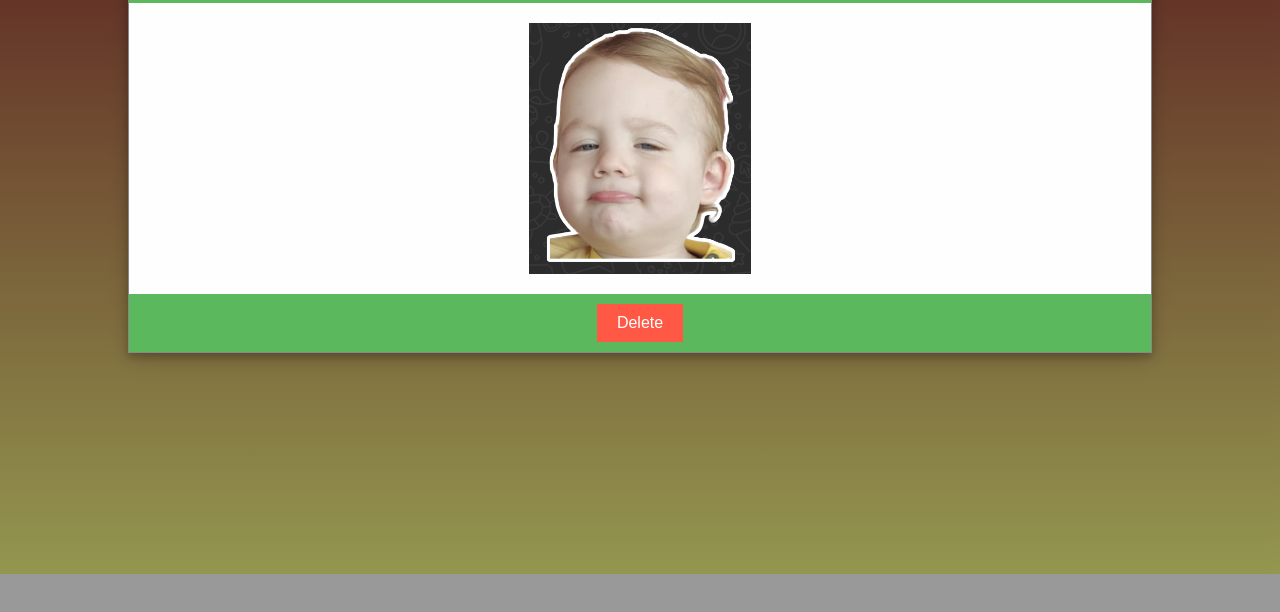
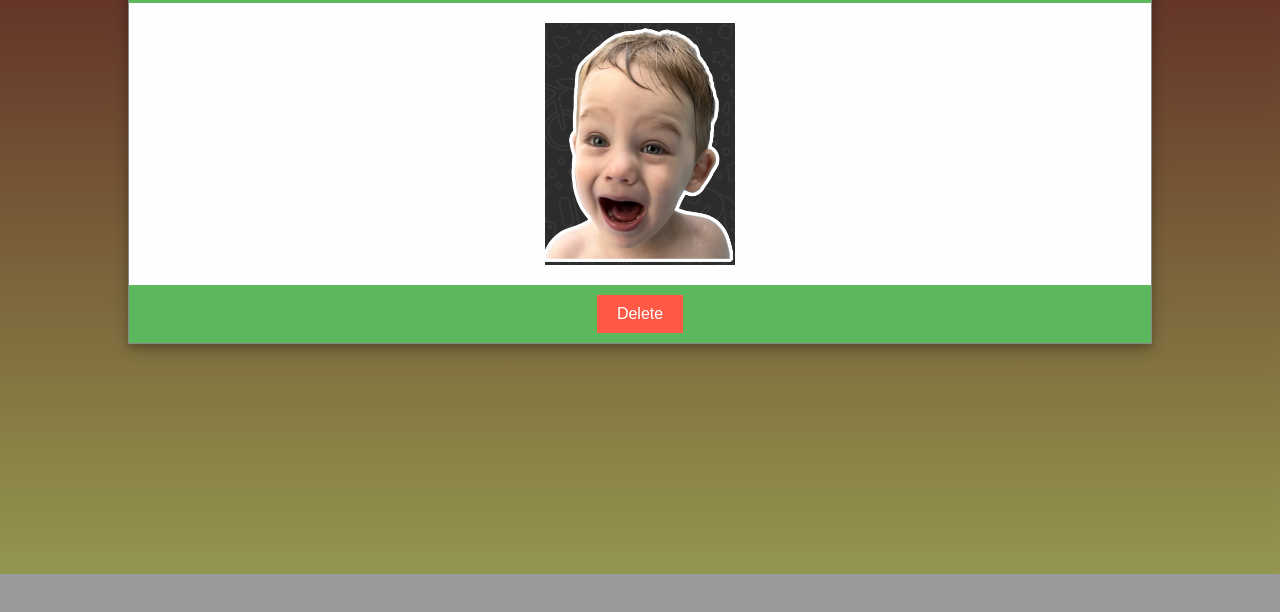
Before and after one commit to ViktorTheFirst/shopping-list, a plain HTML site: page front/index.html in a window 1280 px wide. Both pictures are taken after a click on the button "Delete List". Shown: the part 146-758 px from the top of the page. Drawn offline with Linux system fonts and the light colour scheme; no server answers.

Commit message:
randomised 3 images

```diff
--- a/front/index.html
+++ b/front/index.html
@@ -44,7 +44,7 @@
           <h2>Delete list?</h2>
         </div>
         <div class="modal-body">
-          <img src="images/kuzmin.png" alt="kuzmin" />
+          <img id="kuzmin-img" src="images/kuzmin.png" alt="kuzmin" />
         </div>
         <div class="modal-footer">
           <button id="confirm-delete-btn">Delete</button>
--- a/front/script.js
+++ b/front/script.js
@@ -6,6 +6,7 @@ const deleteListBtn = document.getElementById('delete-list-btn');
 const confirmDeleteListBtn = document.getElementById('confirm-delete-btn');
 const refreshBtn = document.getElementById('refresh-btn');
 const modal = document.getElementById('myModal');
+const kuzminImage = document.getElementById('kuzmin-img');
 const closeIcon = document.getElementsByClassName('close')[0];
 
 const mainURL = 'https://viktor-indie.com/list';
@@ -19,6 +20,8 @@ const corsHeaders = {
   'Access-Control-Allow-Headers':
     'Content-Type, Authorization, X-Requested-With',
 };
+
+const images = ['kuzmin1', 'kuzmin2', 'kuzmin3'];
 
 const fetchList = async () => {
   const response = await fetch(`${mainURL}`, {
@@ -51,6 +54,7 @@ const confirmDeleteList = async () => {
 };
 
 const deleteList = async () => {
+  kuzminImage.src = getRandomImage();
   modal.style.display = 'block';
 };
 
@@ -66,6 +70,13 @@ const createArrayFromUl = () => {
   }
 
   return result;
+};
+
+const getRandomImage = () => {
+  const randomIndex = Math.floor(Math.random() * images.length);
+  const imgName = images[randomIndex];
+  console.log('imgName', imgName);
+  return 'images/' + imgName + '.png';
 };
 
 const saveList = async () => {
```
Also changed, not shown: front/images/kuzmin1.png (renamed from front/images/kuzmin.png), front/images/kuzmin2.png (added), front/images/kuzmin3.png (added).
